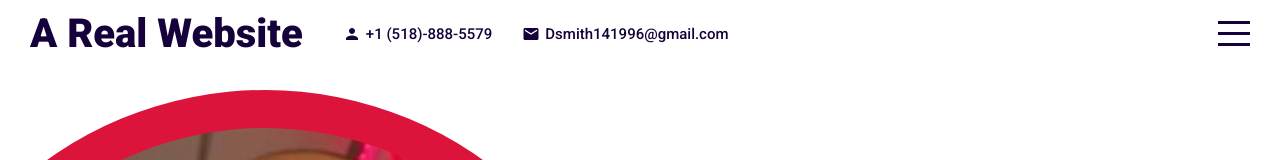
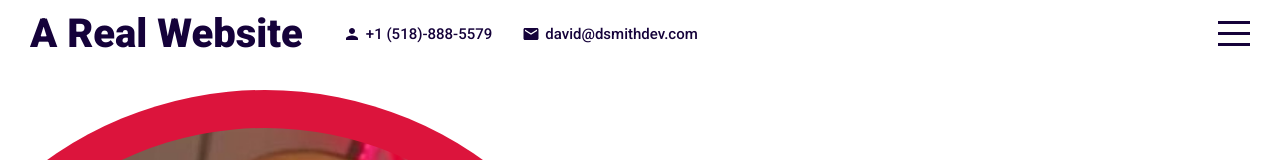
Before and after one commit to EddieSpaghetti666/PortfolioWebsite, a React (Create React App) app: page / in a window 1280 px wide. Shown: the top 160 px of the page. Built offline with nearby package versions, Linux system fonts and the light colour scheme.

Commit message:
Update email

```diff
--- a/src/components/topbar/Topbar.jsx
+++ b/src/components/topbar/Topbar.jsx
@@ -13,7 +13,7 @@ export default function Topbar({open, setOpen}) {
                     </div>
                     <div className="itemContainer">
                         <Mail className="icon"/>
-                        <span>Dsmith141996@gmail.com</span>
+                        <span>david@dsmithdev.com</span>
                     </div>
                 </div>
                 <div className="right">
```
